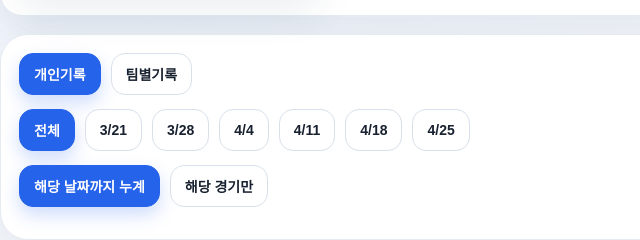
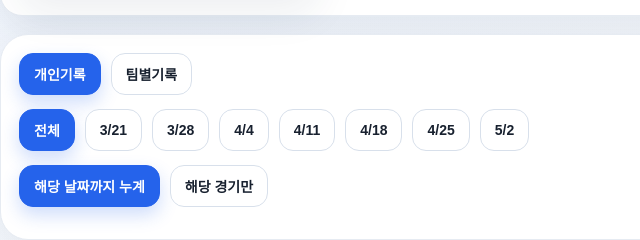
Before and after one commit to dodocc777-svg/FCASCEND, a plain HTML site: page index.html in a window 1280 px wide. Shown: the part 953-1193 px from the top of the page, 0-640 px from the left. Drawn offline with Linux system fonts and the light colour scheme.

Commit message:
Add files via upload

```diff
--- a/index.html
+++ b/index.html
@@ -221,11 +221,11 @@
       </div>
     </section>
 
-    <div class="footer">3/21 · 3/28 · 4/4 팀명단은 사용자가 다시 보낸 이미지 기준으로 정정했습니다. 4/11과 4/25는 타팀매칭으로 개인기록만 반영됩니다.</div>
+    <div class="footer">3/21 · 3/28 · 4/4 팀명단은 사용자가 다시 보낸 이미지 기준으로 정정했습니다. 4/11과 4/25는 타팀매칭으로 개인기록만 반영됩니다. 5/2 경기 결과와 개인기록, 커피내기 결과(써드팀)까지 반영되었습니다.</div>
   </div>
 
   <script>
-    const matchDates = ["전체","3/21","3/28","4/4","4/11","4/18","4/25"];
+    const matchDates = ["전체","3/21","3/28","4/4","4/11","4/18","4/25","5/2"];
     const matches = [
       {date:"3/21",
        matchType:"리그",
@@ -272,10 +272,19 @@
        matchType:"타팀매칭",
        goals:{"박재호":4,"모현진":3,"양시우":1,"우성식":3,"이동주":3,"양인모":4},
        assists:{"박재호":3,"모현진":5,"양시우":2,"우성식":3,"고일환":2,"양인모":1},
-       teams:[]}
+       teams:[]},
+      {date:"5/2",
+       matchType:"리그",
+       goals:{"이정진":3,"양시우":2,"구지훈":4,"고일환":2,"모현진":6,"박재영":1,"송재욱":1,"서현준":1,"양인모":4,"이동주":2},
+       assists:{"윤태식":3,"양시우":5,"구지훈":1,"고일환":2,"박재영":6,"서현준":2,"양인모":2,"정광열":1},
+       teams:[
+         {team:"홈(파랑)",goals:12,against:6,points:12,rank:1,members:["이정진","정진게스트","윤태식","양시우","구지훈"]},
+         {team:"어웨이(노랑)",goals:10,against:11,points:11,rank:2,members:["고일환","모현진","이진원","박재영","송재욱"]},
+         {team:"써드(빨강)",goals:7,against:12,points:5,rank:3,members:["모상진","서현준","양인모","이동주","정광열"]}
+       ]}
     ];
 
-    const coffeeData = {"고일환": 8, "구지훈": 6, "김동찬": 4, "김수환": 5, "김종민": 10, "모상진": 9, "모현진": 12, "문해성": 2, "박재영": 4, "박재호": 9, "서승연": 5, "서현준": 7, "송진욱": 5, "송재욱": 3, "송화섭": 7, "양시우": 6, "양인모": 6, "우성식": 3, "우승헌": 6, "윤용노": 0, "윤태식": 7, "윤태준": 5, "이동주": 3, "이안동": 0, "이용진": 3, "이정진": 3, "이주영": 1, "이중건": 3, "이진원": 4, "정광열": 7, "정세교": 4, "조근장": 3, "최현영": 7, "허재훈": 2};
+    const coffeeData = {"고일환": 8, "구지훈": 6, "김동찬": 4, "김수환": 5, "김종민": 10, "모상진": 10, "모현진": 12, "문해성": 2, "박재영": 4, "박재호": 9, "서승연": 5, "서현준": 8, "송진욱": 5, "송재욱": 3, "송화섭": 7, "양시우": 6, "양인모": 7, "우성식": 3, "우승헌": 6, "윤용노": 0, "윤태식": 7, "윤태준": 5, "이동주": 4, "이안동": 0, "이용진": 3, "이정진": 3, "이주영": 1, "이중건": 3, "이진원": 4, "정광열": 8, "정세교": 4, "조근장": 3, "최현영": 7, "허재훈": 2};
     const winData = {"모상진": 1, "박재호": 3, "양시우": 2, "우성식": 2, "정광열": 1, "허재훈": 1, "모현진": 1, "우승헌": 1, "윤태식": 1, "이진원": 1, "조근장": 1, "고일환": 1, "김동찬": 2, "서현준": 1, "이안동": 1, "이동주": 1};
 
     let selectedDate="전체", selectedMode="cumulative", goalsSort="rank", assistsSort="rank", activeTab="players";
```
